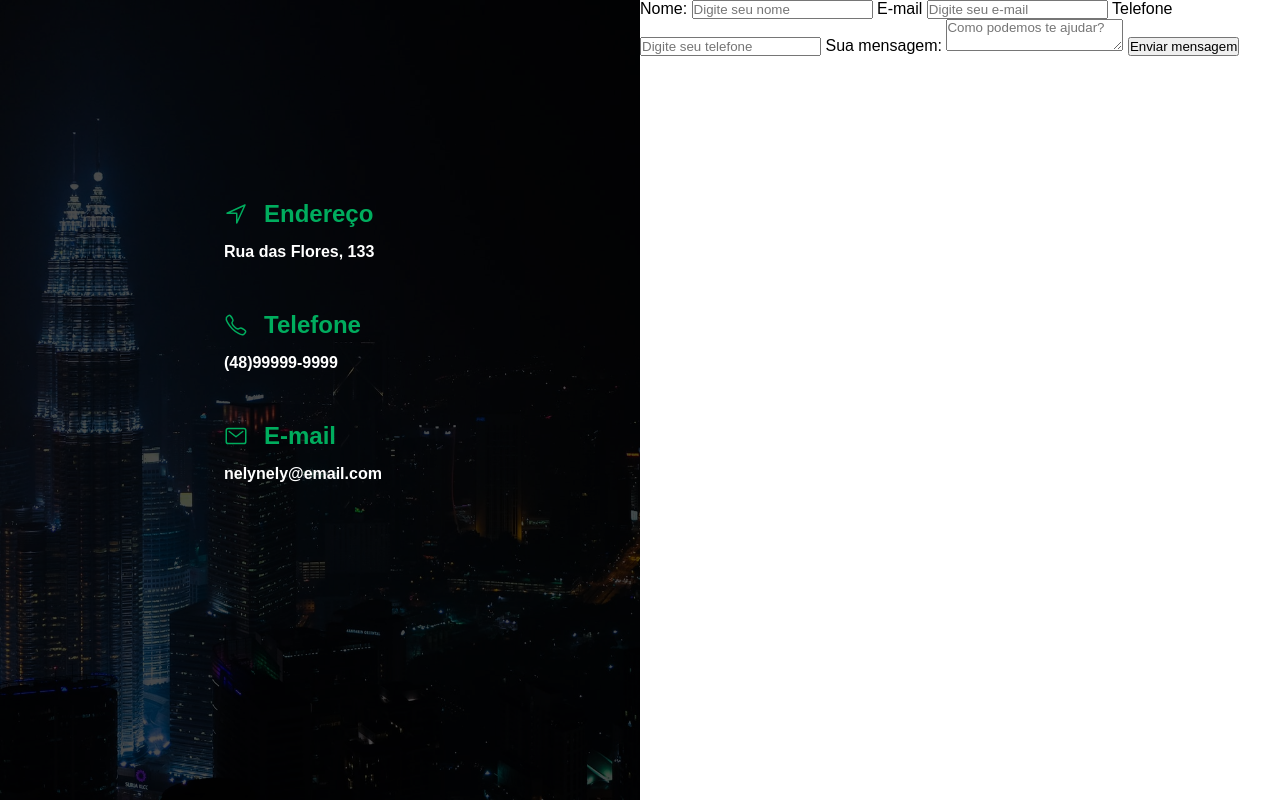
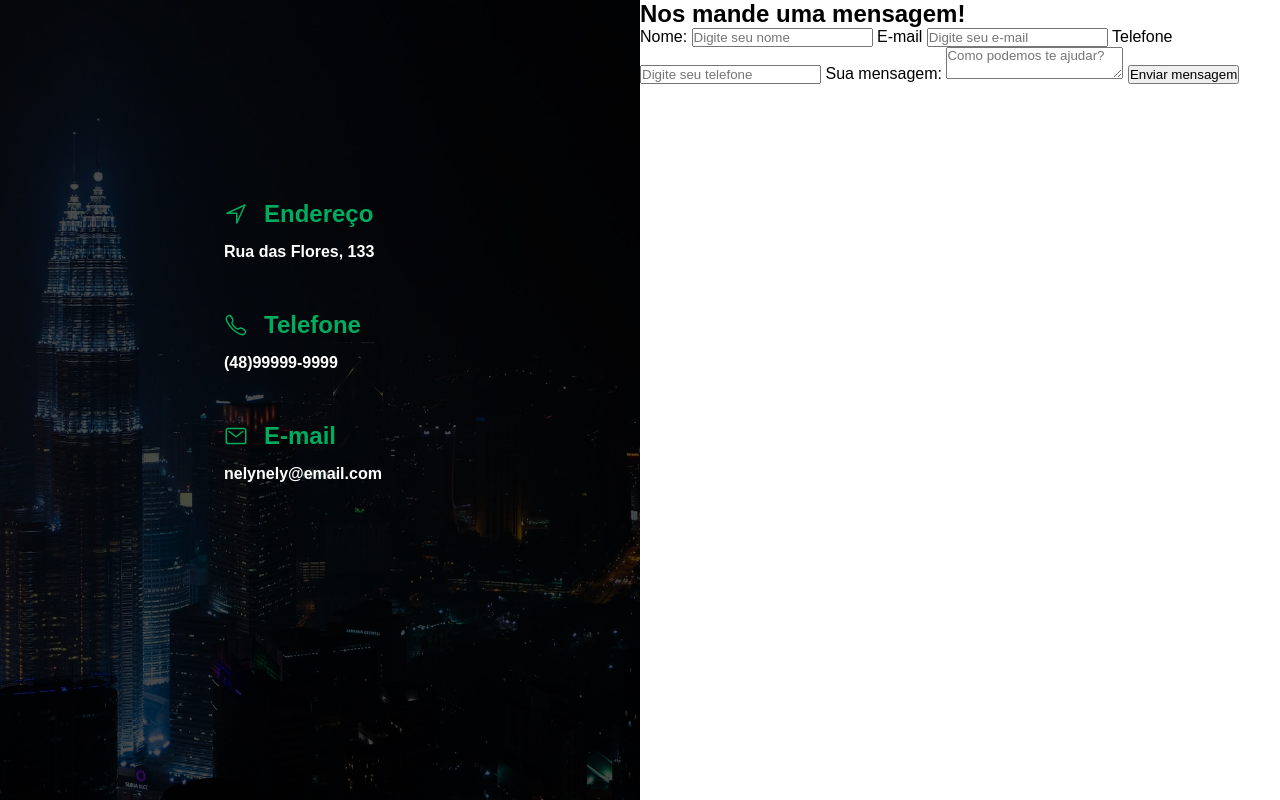
Before and after one commit to f-nely/pagina-de-contato, a plain HTML site: page pagina-de-contato/index.html in a window 1280 px wide. Drawn offline with nearby package versions, Linux system fonts and the light colour scheme.

Commit message:
Criando h2

```diff
--- a/pagina-de-contato/index.html
+++ b/pagina-de-contato/index.html
@@ -23,6 +23,7 @@
         </div>
         <!-- Formulário para contato -->
         <div id="form-container">
+            <h2>Nos mande uma mensagem!</h2>
             <form id="contact-form">
                 <label for="name">Nome:</label>
                 <input type="text" name="name" id="name" placeholder="Digite seu nome">
```
